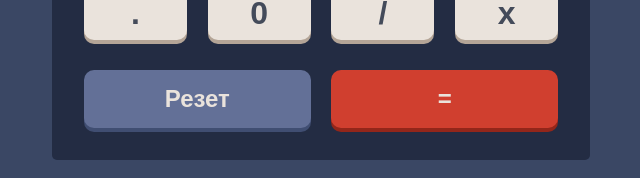
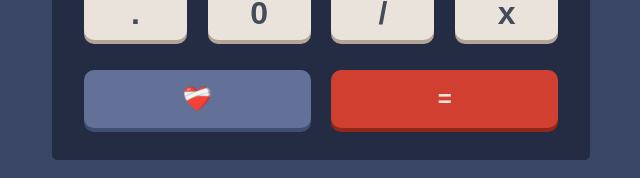
Before and after one commit to Pirmagomedov/alishka, a React (Create React App) app: page / in a window 1280 px wide. Shown: the part 481-659 px from the top of the page, without its empty margins (319-959 px from the left). Built offline with nearby package versions, Linux system fonts and the light colour scheme.

Commit message:
Update Keypad.js

```diff
--- a/src/components/calculator/Keypad.js
+++ b/src/components/calculator/Keypad.js
@@ -78,7 +78,7 @@ const Keypad = (props) => {
         value="reset"
         onClick={props.clear}
       >
-        Резет
+        ❤️‍🩹
       </button>
       <button
         className="equals-key"
```
